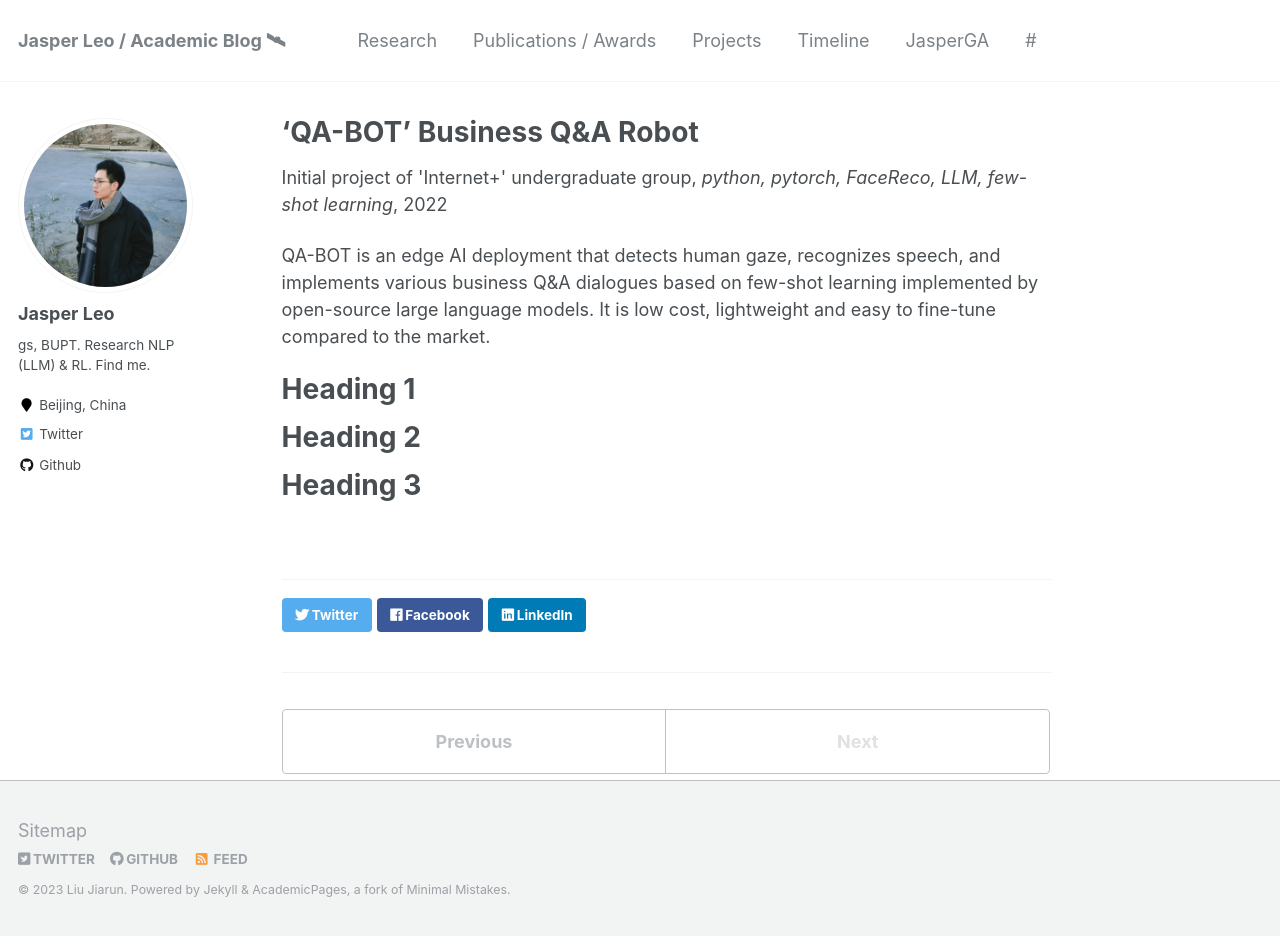
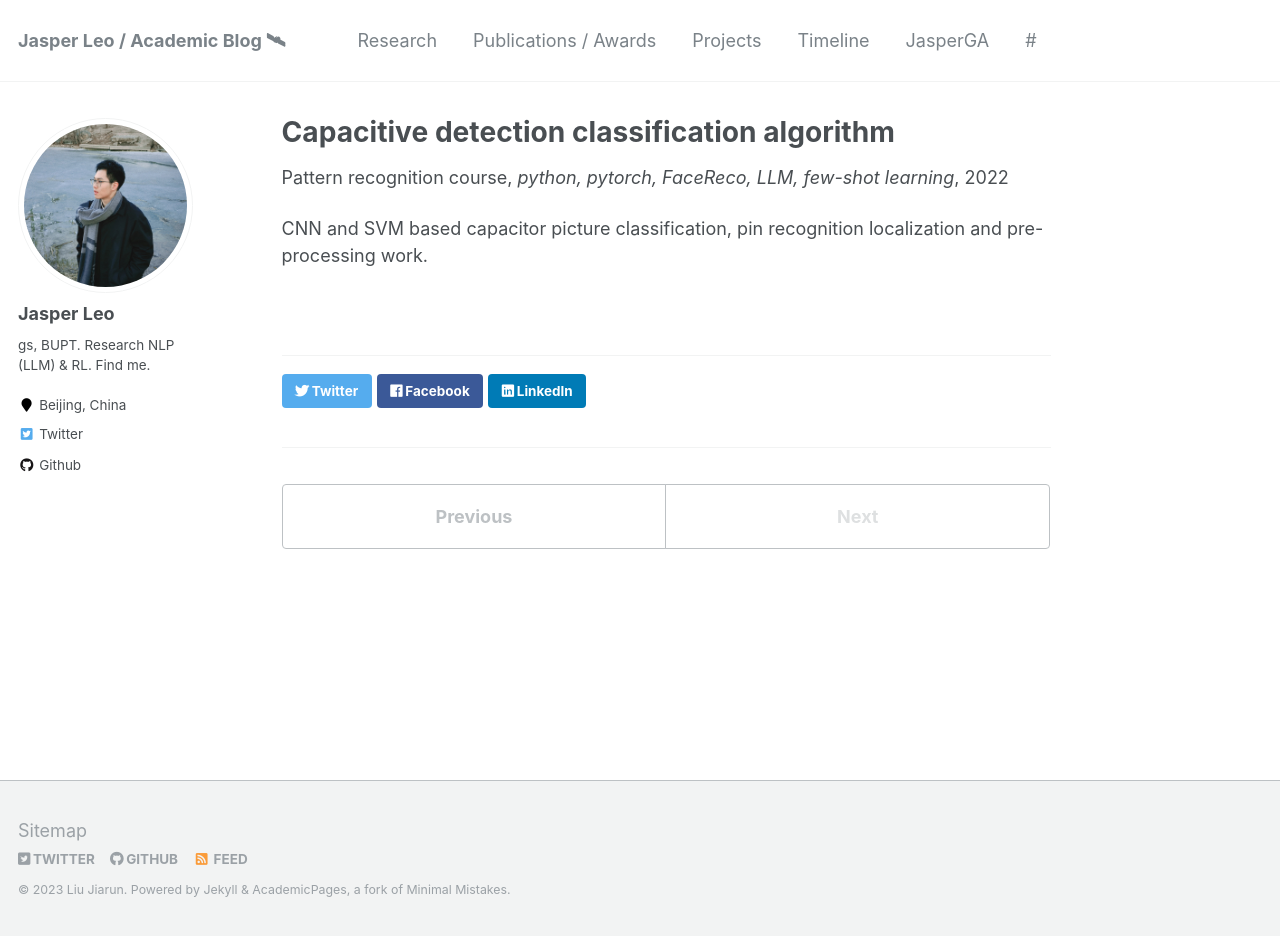
Before and after one commit to KLGR123/KLGR123.github.io, a Jekyll site: the page built from _teaching/t5.md, in a window 1280 px wide and 936 px high. Built offline with Jekyll 4.4.1, drawn with Linux system fonts in a browser that asks for light colours.

Commit message:
last not least

```diff
--- a/_teaching/t4.md
+++ b/_teaching/t4.md
@@ -4,17 +4,8 @@ collection: teaching
 type: "Initial project of 'Internet+' undergraduate group"
 permalink: /teaching/t1
 venue: "python, pytorch, FaceReco, LLM, few-shot learning"
-date: 2022-1-5
+date: 2022-6-5
 location: "Beijing, China"
 ---
 
 QA-BOT is an edge AI deployment that detects human gaze, recognizes speech, and implements various business Q&A dialogues based on few-shot learning implemented by open-source large language models. It is low cost, lightweight and easy to fine-tune compared to the market.
-
-Heading 1
-======
-
-Heading 2
-======
-
-Heading 3
-======
--- /dev/null
+++ b/_teaching/t5.md
@@ -0,0 +1,11 @@
+---
+title: "Capacitive detection classification algorithm"
+collection: teaching
+type: "Pattern recognition course"
+permalink: /teaching/t1
+venue: "python, pytorch, FaceReco, LLM, few-shot learning"
+date: 2022-7-5
+location: "Beijing, China"
+---
+
+CNN and SVM based capacitor picture classification, pin recognition localization and pre-processing work.
```
Also changed, not shown: _portfolio/portfolio-1.md (+1 -1 lines), _teaching/t1.md (+0 -9 lines), _teaching/t2.md (+0 -6 lines), _teaching/t3.md (+0 -9 lines), _teaching/t6.md (added, +11 -0 lines), images/trumpet2.png (added).
